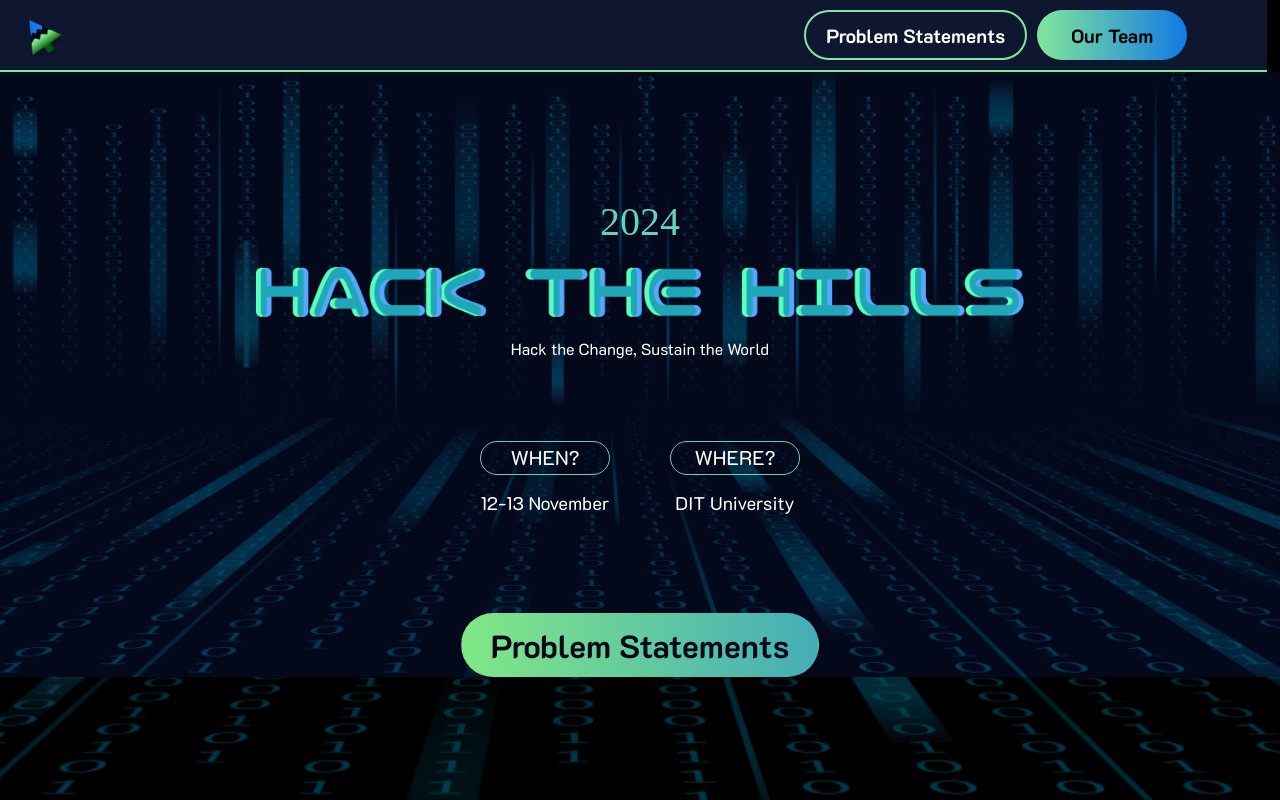
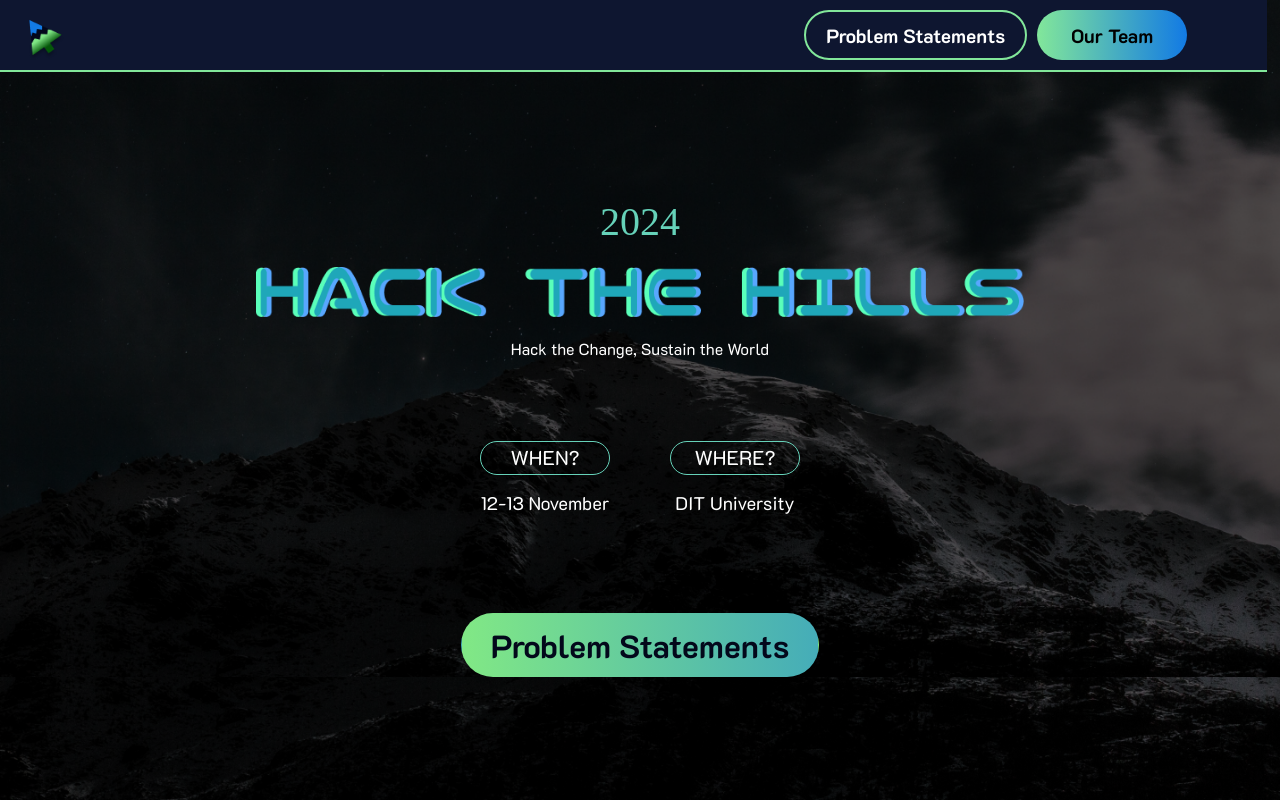
Before and after one commit to Youthopia-dit/Hackathon-Website, a React app: page / in a window 1280 px wide. Shown: the top 800 px of the page. Built offline with nearby package versions, Linux system fonts and the light colour scheme; the HTML template or start-up script is replaced by a standard one; a web font is replaced by a local one.

Commit message:
bg change

```diff
--- a/src/components/landingpage.css
+++ b/src/components/landingpage.css
@@ -3,8 +3,9 @@
     width: 100vw;
     display: flex;
     flex-direction: column;
-    background-color: #03081B;
-    background-image: url('../assets/bg1.png');
+    background-color: black;
+    background-image: url('../assets/Background.png');
+    /* background-image: url('../assets/bg1.png'); */
     background-size: cover;
     background-position: center;
     background-attachment: fixed;
--- a/src/pages/Home/home.css
+++ b/src/pages/Home/home.css
@@ -1,6 +1,6 @@
 .homepage{
     background-color: black;
-    background-image: url(../../assets/bg1.png);
+    background-image: url(../../assets/Background.png);
     background-size: cover;
     background-position: center;
     background-attachment: fixed;
```
Also changed, not shown: src/assets/Background.png (added).
